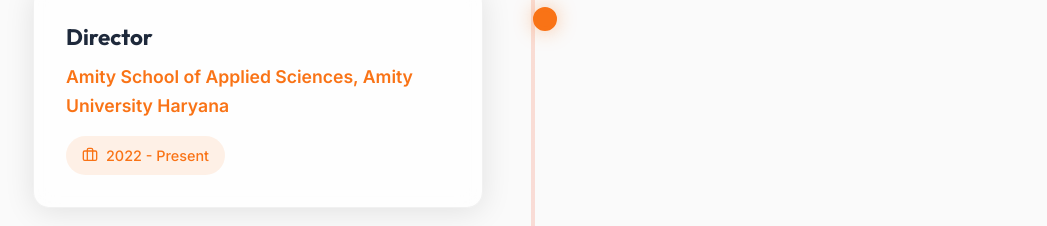
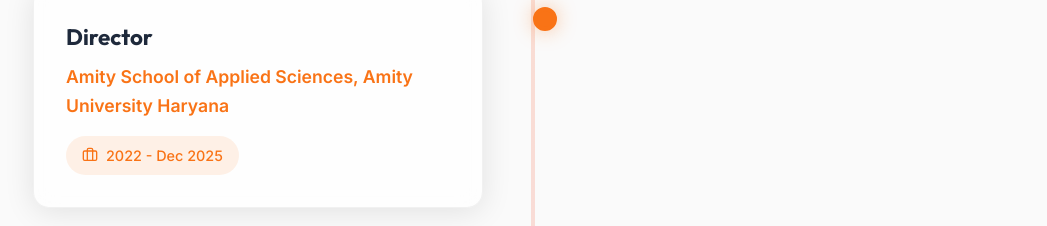
Before and after one commit to thakuratulhp/portfolio, a React app: page / in a window 1280 px wide. Shown: the part 2385-2611 px from the top of the page, without its empty margins (107-1154 px from the left). Built offline with nearby package versions, Linux system fonts and the light colour scheme; the HTML template or start-up script is replaced by a standard one.

Commit message:
Update Amity School of Applied Sciences experience duration

```diff
--- a/src/data/resumeData.js
+++ b/src/data/resumeData.js
@@ -65,7 +65,7 @@
     {
       role: "Director",
       institution: "Amity School of Applied Sciences, Amity University Haryana",
-      duration: "2022 - Present",
+      duration: "2022 - Dec 2025",
     },
     {
       role: "Adjunct Professor",
```
